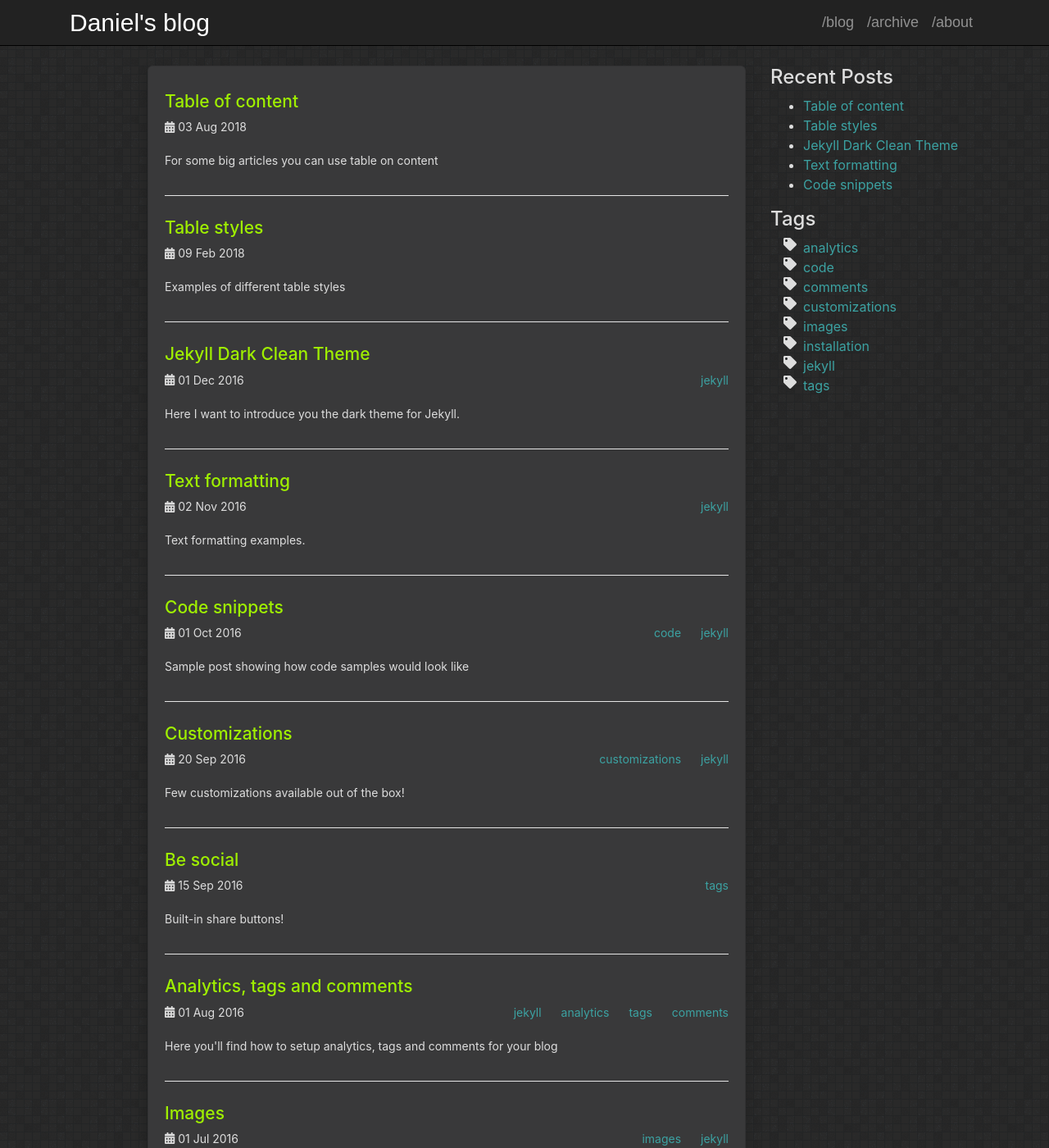
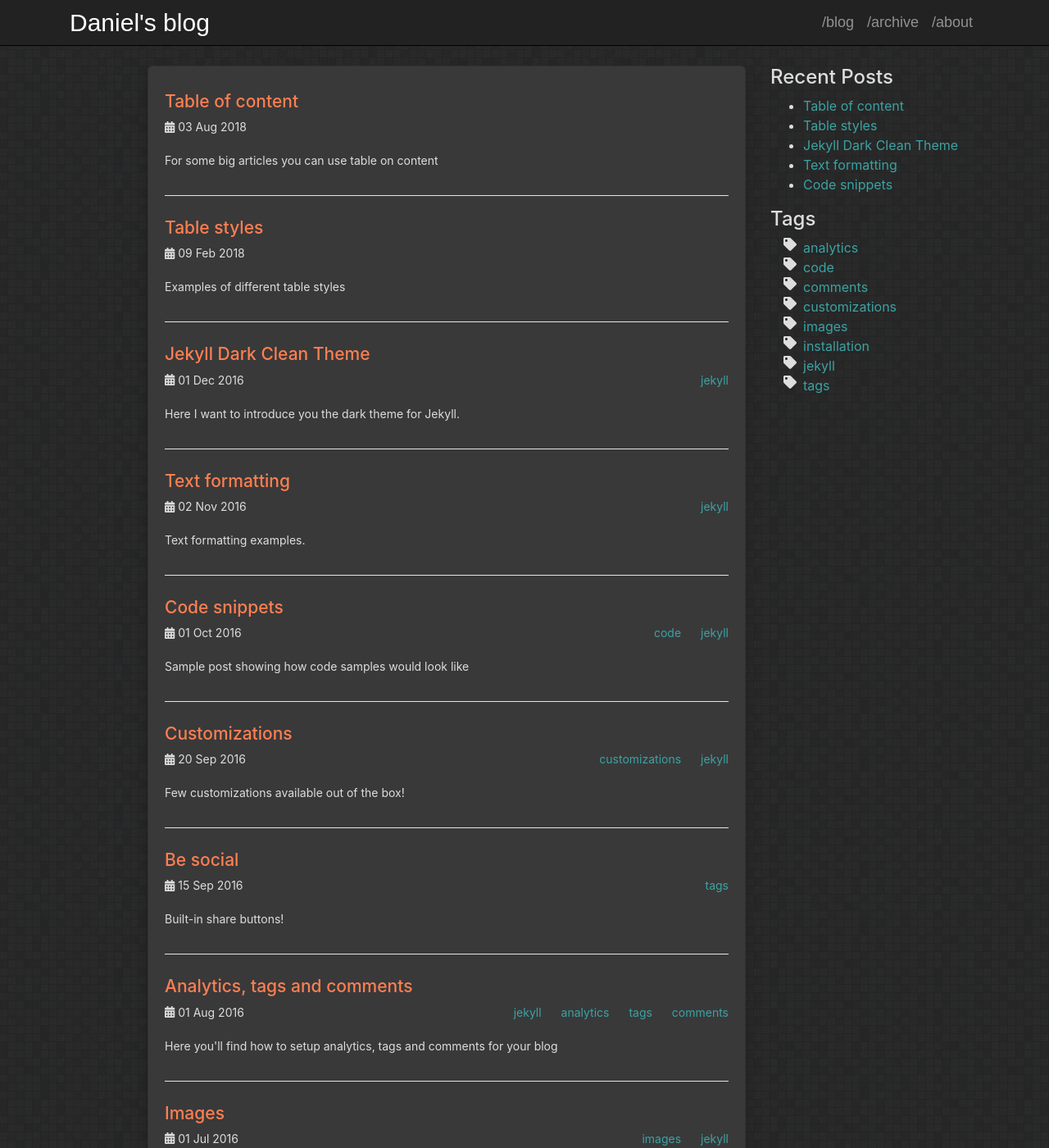
Before and after one commit to danieldavidson/danieldavidson.github.io, a Jekyll site: the page built from index.html, in a window 1280 px wide and 1400 px high. Shown: the whole window at 82% size. Built offline with Jekyll 4.4.1, drawn with Linux system fonts in a browser that asks for light colours.

Commit message:
Update theme.scss

```diff
--- a/assets/css/theme.scss
+++ b/assets/css/theme.scss
@@ -82,7 +82,7 @@ a {
 }
 
 a.post-title-text {
-  color: #9fef00;
+  color: #ff7f50;
 }
 
 //********************************************************
```
